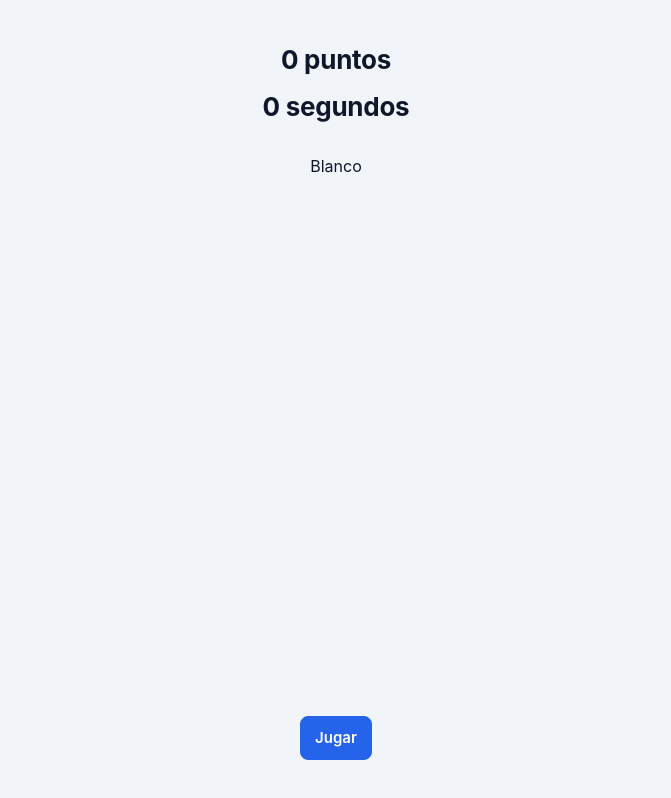
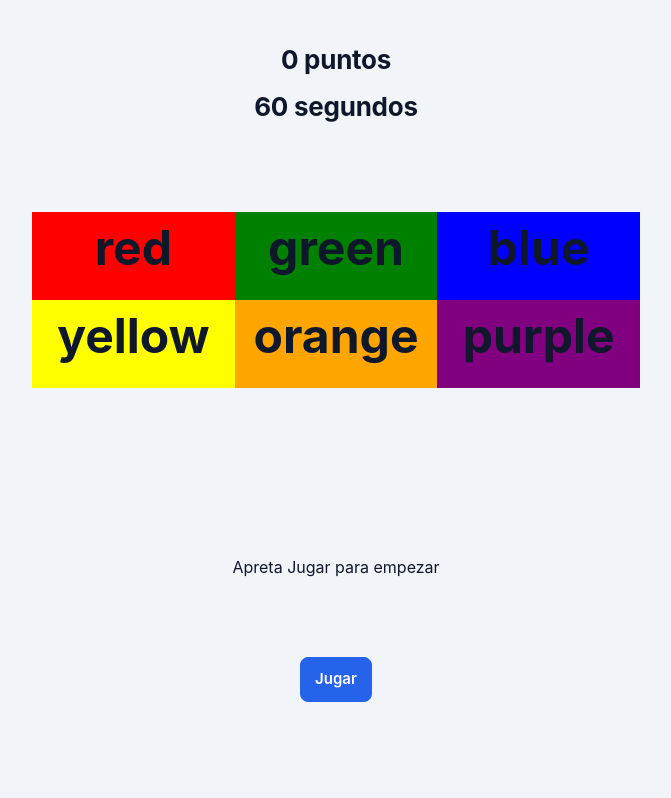
Before and after one commit to Avila-Pato/Interview__Challenges, a Next.js app: page /proyectos-home/reto-4 in a window 1280 px wide. Shown: the whole page, without its empty margins (304-975 px from the left). Built offline with nearby package versions, Linux system fonts and the light colour scheme.

Commit message:
Falta configurar los puntos por boton presionado y el reiniciar juego

```diff
--- a/app/proyectos-home/reto-4/page.tsx
+++ b/app/proyectos-home/reto-4/page.tsx
@@ -1,21 +1,80 @@
-function App() {
+"use client";
+import { useEffect, useState } from "react";
+
+const array = [
+  { id: 1, color: "red" },
+  { id: 2, color: "green" },
+  { id: 3, color: "blue" },
+  { id: 4, color: "yellow" },
+  { id: 5, color: "orange" },
+  { id: 6, color: "purple" },
+]
+
+
+export default function Page() {
+  const [puntos, setPuntos] = useState<number>(0);
+  const [segundos, setSegundos] = useState<number>(60);
+  const [color, setColor] = useState<number | string>("");
+  const [startGame, setStartGame] = useState<boolean>(false);
+
+  // Requisitos
+  // Ver un botón de "Jugar" el cual el usuario debe clickear para poder empezar.
+  // Un contador en segundos que indique el tiempo transcurrido desde que se empezó a jugar.
+  // Al llegar a 10 el tiempo debe detenerse y mostrar un botón de "Reiniciar" para permitirle al usuario volver a jugar.
+
+  useEffect(() => {
+    const timer = setTimeout(() => {
+      if(!startGame) return
+      if(segundos <= 0) return
+      setSegundos((prev) => prev - 1);
+    }, 1000);
+    return () => clearTimeout(timer);
+
+  },[segundos, startGame]);
+
+  const randomColor = ()  => {
+    const randomColor = Math.floor(Math.random() * array.length);
+    setColor(array[randomColor].color);
+  }
+
+  const handleStartGame = () => {
+    setStartGame(true);
+    randomColor();
+    if(segundos === 0) {
+      setStartGame(false)
+    }
+
+  }
+
+
   return (
     <main style={styles.mainSection}>
       <header>
         <h1>{0} puntos</h1>
-        <h1>{0} segundos</h1>
+        <h1>{segundos} segundos</h1>
       </header>
       <section>
-        <span>Blanco</span>
+        <div style={styles.sectionMain}>
+          {array.map((item) => (
+            <div
+              key={item.id}
+              // item.color
+              style={{ backgroundColor: item.color }}
+              // onClick={}
+            >
+              <p>{item.color}</p>
+            </div>
+          ))}
+        </div>
       </section>
+      <span>{startGame ? color.toString().toUpperCase() : "Apreta Jugar para empezar" }</span>
       <footer>
-        <button>Jugar</button>
+        <button onClick={handleStartGame} disabled={startGame} >Jugar</button>
       </footer>
     </main>
   );
 }
 
-export default App;
 
 const styles: Record<string, React.CSSProperties> = {
   mainSection: {
@@ -23,10 +82,11 @@ const styles: Record<string, React.CSSProperties> = {
   textAlign: "center",
   height: "100vh",
   width: "100vw",
-  gridTemplateRows: "auto 1fr auto",
   },
   sectionMain: {
-    display: "flex",
+    display: "grid",
+    gridTemplateColumns: "1fr 1fr 1fr",
+    gridTemplateRows: "1fr 1fr 1fr",
     alignItems: "center",
     justifyContent: "center",
     fontSize: "3rem",
@@ -36,6 +96,5 @@ const styles: Record<string, React.CSSProperties> = {
     display: "flex",
     alignItems: "center",
     justifyContent: "space-between",
-    gap: "36px",
   },
 };
```
Also changed, not shown: app/proyectos-home/reto-4/README.md.
